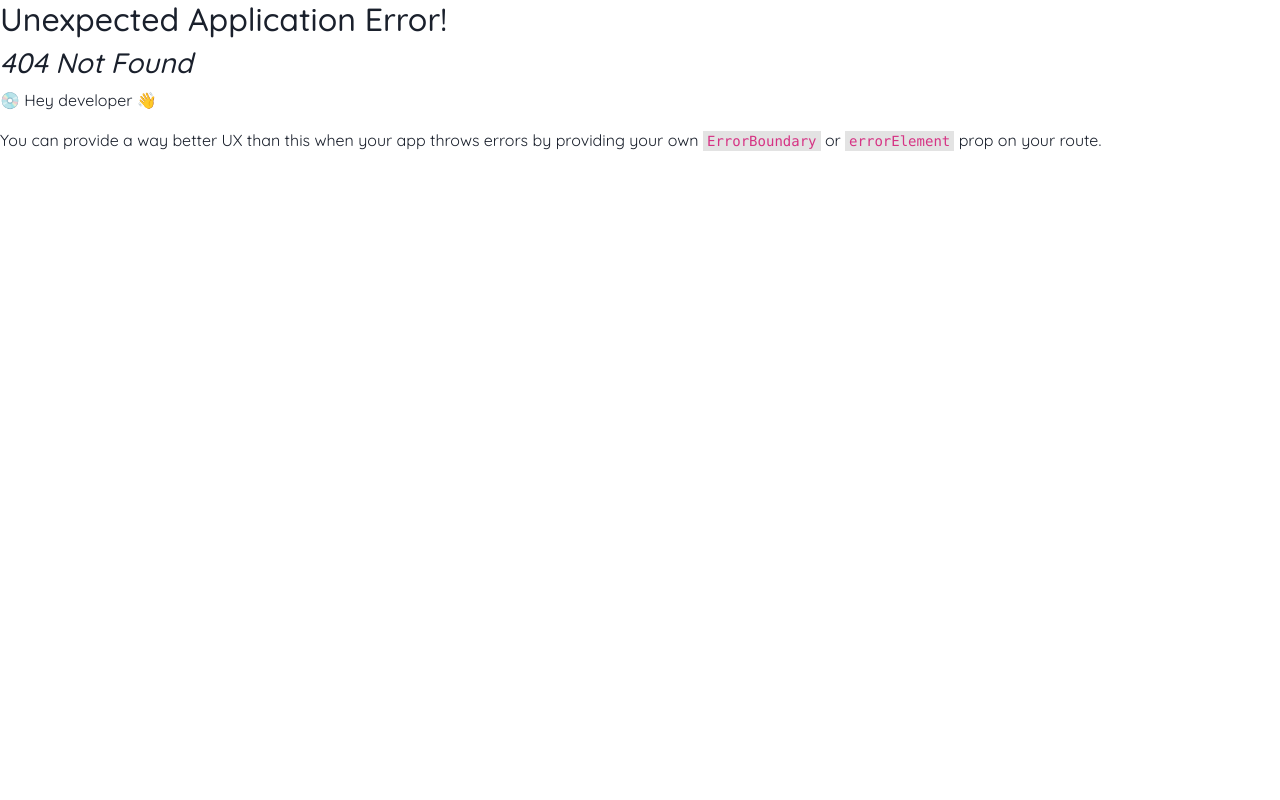
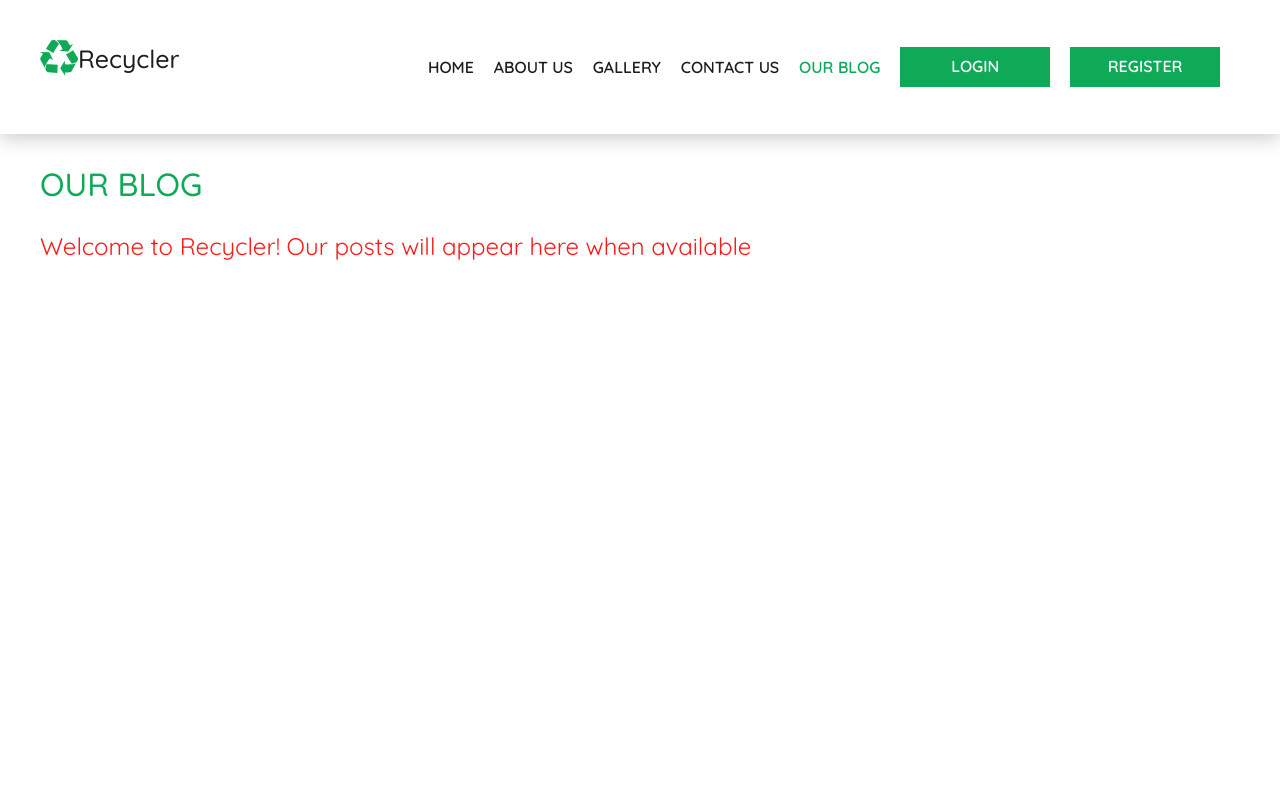
Before and after one commit to Recycler-App/Frontend, a React (Create React App) app: page /blog in a window 1280 px wide. Before the commit this address had no page. Shown: the top 800 px of the page. Built offline with nearby package versions, Linux system fonts and the light colour scheme.

Commit message:
added blog

```diff
--- a/src/App.tsx
+++ b/src/App.tsx
@@ -17,6 +17,7 @@ import Gallery from './routes/Gallery'
 import AboutUs from './routes/AboutUs'
 import ExternalLayout from './layouts/ExternalLayout'
 import Login from './routes/Login'
+import Blog from './routes/Blog'
 
 const router = createBrowserRouter([
   {
@@ -38,6 +39,10 @@ const router = createBrowserRouter([
       {
         path: '/Gallery',
         element: <Gallery />,
+      },
+      {
+        path: '/blog',
+        element: <Blog />,
       }
     ],
   },
--- a/src/components/Header.tsx
+++ b/src/components/Header.tsx
@@ -1,10 +1,11 @@
 import { Button, Flex, Text, Link } from "@chakra-ui/react";
 import React from "react";
-import { Link as ReactLink, useNavigate} from "react-router-dom";
+import { Link as ReactLink, useLocation, useNavigate} from "react-router-dom";
 import Logo from "../svg/Logo";
 
 function Header() {
-  const navigate = useNavigate()
+  const navigate = useNavigate();
+  const location = useLocation();
   return (
     <Flex
       justify='space-between'
@@ -31,19 +32,19 @@ function Header() {
         justify='space-evenly'
         alignItems='center'
       >
-        <Link as={ReactLink} to='/' _hover={{ color: 'primary' }}>
+        <Link as={ReactLink} to='/' _hover={{ color: 'primary' }} color={location.pathname ==="/"? "primary": "dark"}>
           HOME
         </Link>
-        <Link as={ReactLink} to='AboutUs' _hover={{ color: 'primary' }}>
+        <Link as={ReactLink} to='AboutUs' _hover={{ color: 'primary' }} color={location.pathname ==="/AboutUs"? "primary": "dark"}>
           ABOUT US
         </Link>
-        <Link as={ReactLink} to='/Gallery' _hover={{ color: 'primary' }}>
+        <Link as={ReactLink} to='/Gallery' _hover={{ color: 'primary' }} color={location.pathname ==="/Gallery"? "primary": "dark"}>
           GALLERY
         </Link>
-        <Link as={ReactLink} to='/ContactUs' _hover={{ color: 'primary' }}>
+        <Link as={ReactLink} to='/ContactUs' _hover={{ color: 'primary' }} color={location.pathname ==="/ContactUs"? "primary": "dark"}>
           CONTACT US
         </Link>
-        <Link as={ReactLink} to='/' _hover={{ color: 'primary' }}>
+        <Link as={ReactLink} to='/blog' _hover={{ color: 'primary' }} color={location.pathname ==="/blog"? "primary": "dark"}>
           OUR BLOG
         </Link>
         <Button
--- /dev/null
+++ b/src/routes/Blog.tsx
@@ -0,0 +1,13 @@
+import { Box, Text } from '@chakra-ui/react'
+import React from 'react'
+
+function Blog() {
+    return (
+        <Box minHeight="calc(100vh - 120px)" p={10}>
+            <Text fontSize="32px" fontWeight="500" color="primary" mb={5}>OUR BLOG</Text>
+            <Text fontSize="24px" fontWeight="400" color="#FB1B1B">Welcome to Recycler! Our posts will appear here when available</Text>
+        </Box>
+    )
+}
+
+export default Blog
--- a/src/routes/Home.tsx
+++ b/src/routes/Home.tsx
@@ -135,10 +135,10 @@ function Home() {
       </Box>
 
       <Box px={10} my="100px" mx="100px">
-        <Text fontSize="32px" fontWeight="500" color="primary">
+        <Text fontSize="32px" fontWeight="500" color="primary" mb={5}>
           We focus on waste recycling and the health of the ecosystem
         </Text>
-        <Flex alignItems="center" justify="space-between">
+        <Flex alignItems="center" justify="space-between" color="#000000">
           <Text fontSize="24px" fontWeight="400" w="65%">
             Recycler is a mission-driven company that is dedicated to raising
             awareness about the importance of recycling plastics. We believe
@@ -149,17 +149,17 @@ function Home() {
           </Text>
           <Image src="./cuate.svg" w="30%" />
         </Flex>
-        <Text fontSize="24px" fontWeight="500" mt={3}>
-          Our mission is to reduce plastic waste in the environment and create a
+        <Text fontSize="24px" fontWeight="400" mt={3} color="#000000">
+          <Text fontSize="24px" fontWeight="500" color="primary" as="span">Our mission</Text> is to reduce plastic waste in the environment and create a
           more sustainable future. We believe that recycling plastics is
           essential in order to protect our planet and reduce our global
           footprint, and effective and efficient way of recycling plastic waste.
           That’s why we created this platform that offers a variety of services
           and technologies to make the process of plastic recycling as easy and
-          hassle-free as possible. From our easy-to-use online portal to our
+          hassle-free as possible.  </Text>
+          <Text fontSize="24px" fontWeight="400" mt={3} color="#000000">From our easy-to-use online portal to our
           comprehensive services and technologies, we make sure that our clients
-          have access to the best possible recycling options.
-        </Text>
+          have access to the best possible recycling options.</Text>
 
         <Button
           bg="primary"
@@ -169,7 +169,7 @@ function Home() {
           borderRadius={0}
           mt={5}
         >
-          More about us
+          MORE ABOUT US
         </Button>
       </Box>
 
```
